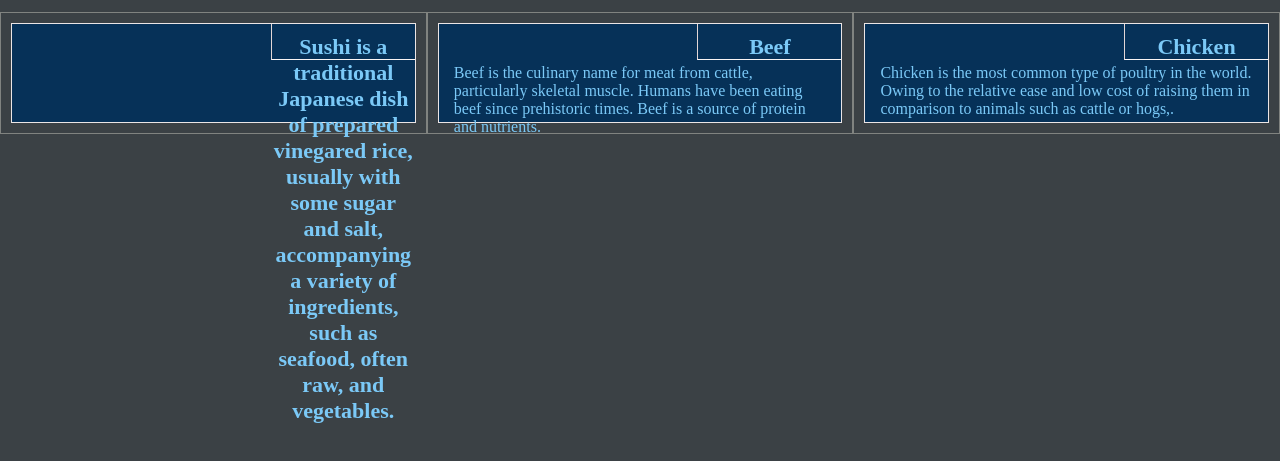
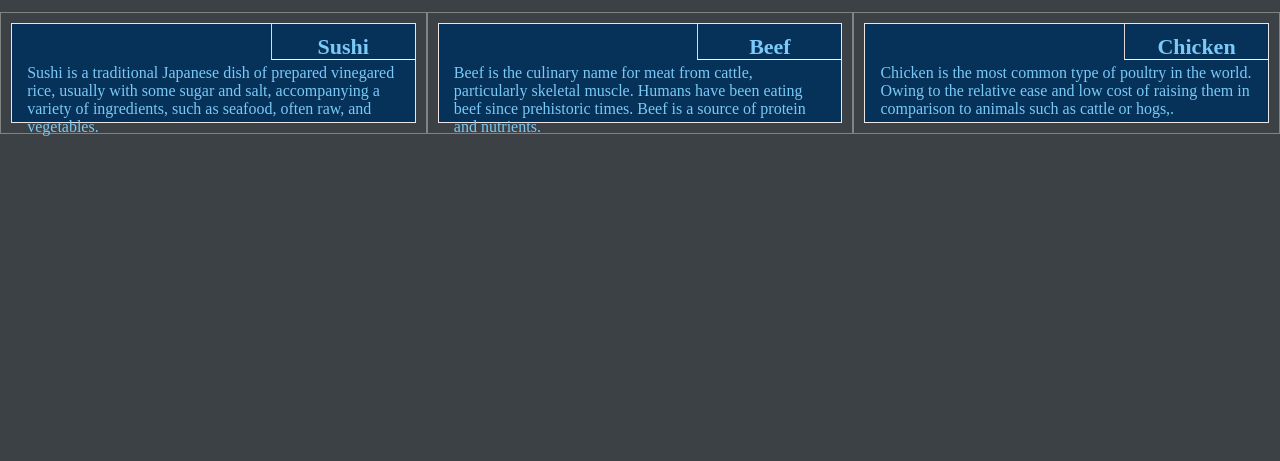
Before and after one commit to sharan62/module2_solution, a plain HTML site: page index.html in a window 1280 px wide. Shown: the part 57-518 px from the top of the page. Drawn offline with Linux system fonts and the light colour scheme.

Commit message:
Update index.html

```diff
--- a/index.html
+++ b/index.html
@@ -29,9 +29,9 @@
                 </div>
 
                    <div class=" col-lg-4 col-md-6 col-sm-12 ">
-                       <section><h2>Sushi is a traditional Japanese dish of prepared vinegared rice, usually with some sugar and salt,
-                           accompanying a variety of ingredients, such as seafood, often raw, and vegetables. </h2>
-                       <p></p></section></div>
+                       <section><h2>Sushi </h2>
+                       <p>Sushi is a traditional Japanese dish of prepared vinegared rice, usually with some sugar and salt,
+                        accompanying a variety of ingredients, such as seafood, often raw, and vegetables.</p></section></div>
    </div>
 </body>
 </html>
```
